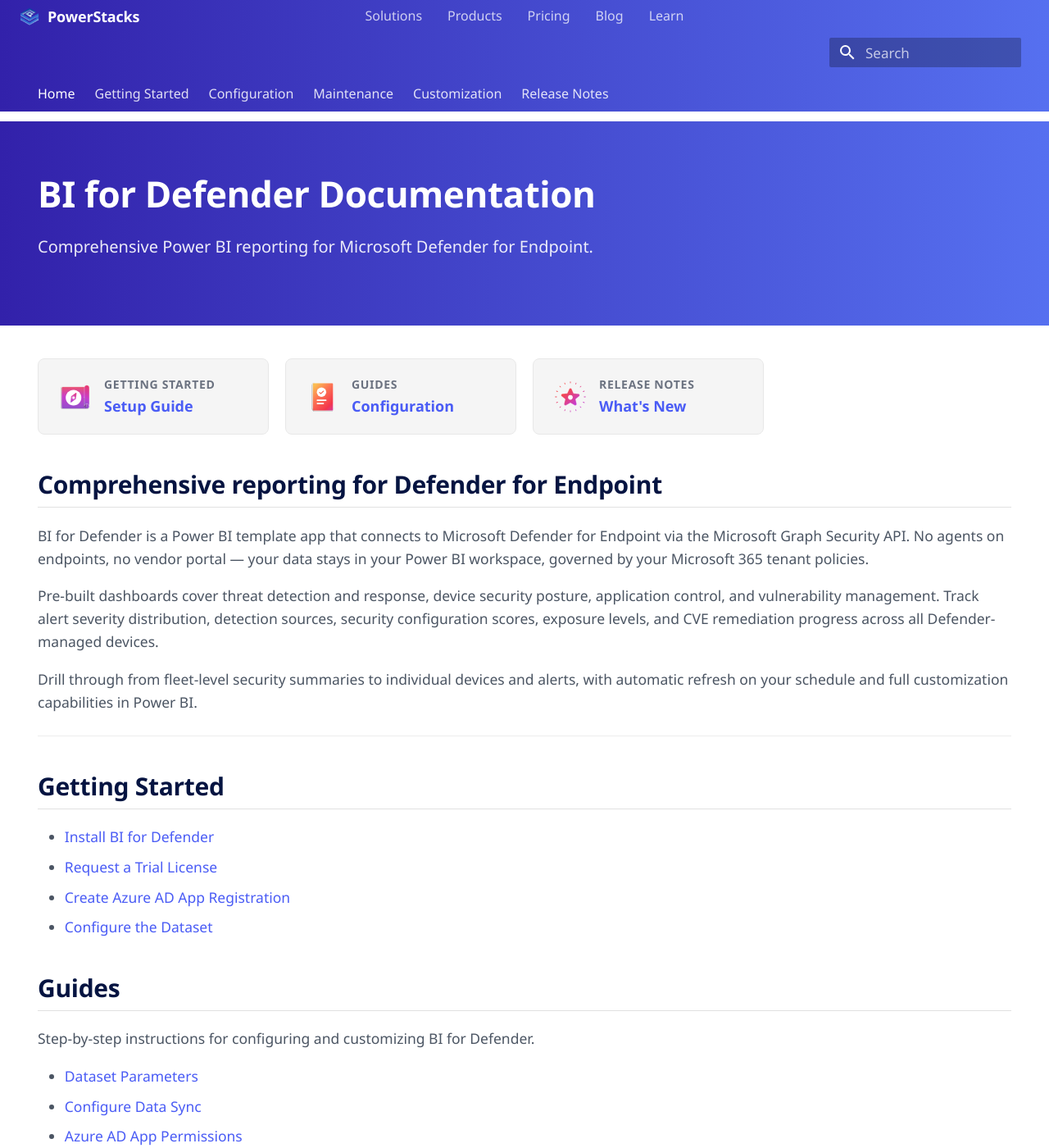
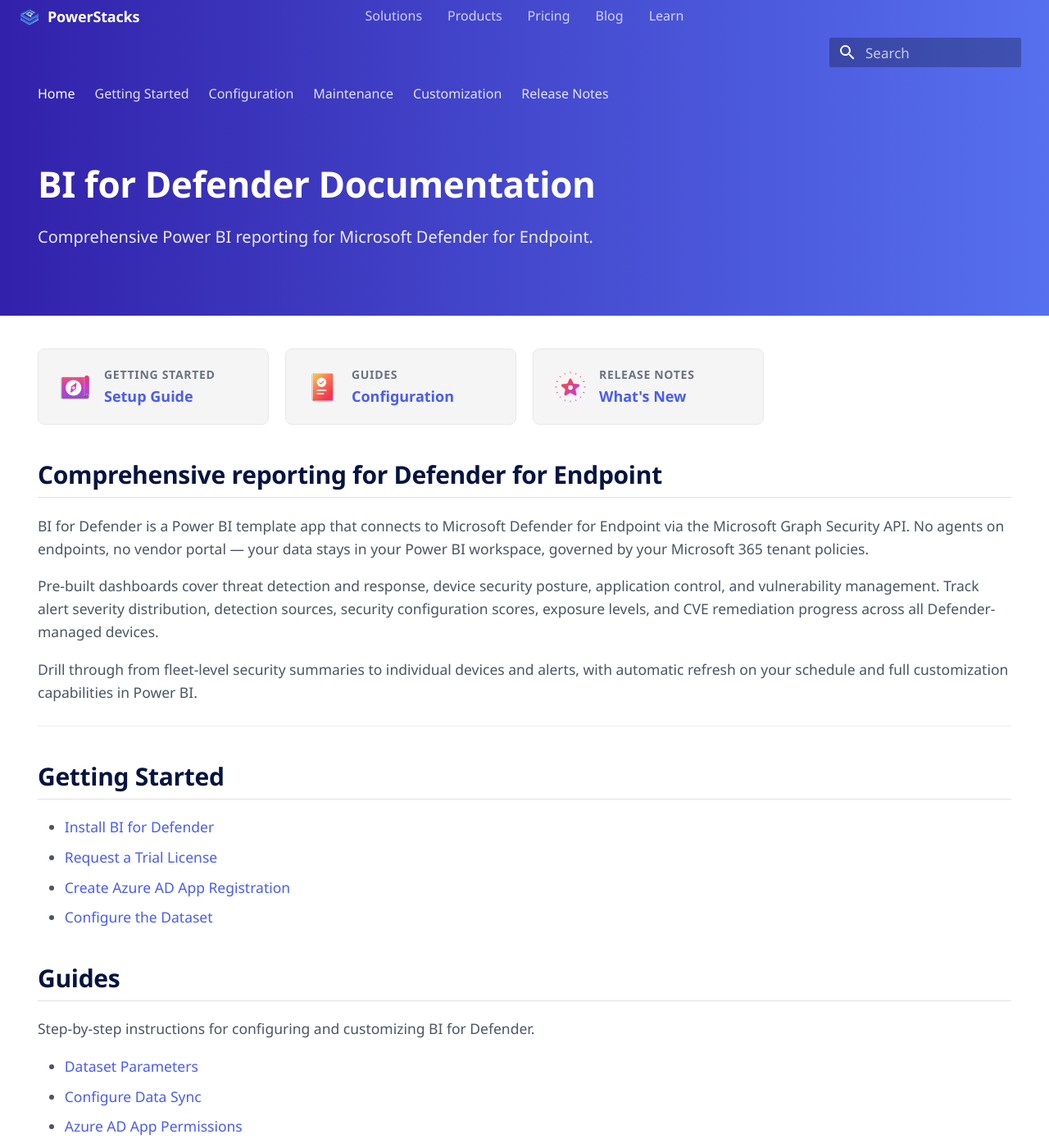
Before and after one commit to powerstacks-corp/BI-for-Defender, an MkDocs documentation site: the page built from docs/index.md, in a window 1280 px wide and 1400 px high. Shown: the whole window at 82% size. Built offline with MkDocs 1.6.1 and Material for MkDocs 9.7.7, drawn with Linux system fonts in a browser that asks for light colours; some web fonts are replaced; comment, search, counter and statistics services are not loaded.

Commit message:
Fix white gap between tabs and hero banner
Remove ::before pseudo-element spacer and zero out all padding/margin
on .md-main__inner and .md-content__inner to eliminate the persistent
gap between the tabs bar and hero banner.

Co-Authored-By: Claude Opus 4.6 <noreply@anthropic.com>

```diff
--- a/docs/stylesheets/microsoft-learn.css
+++ b/docs/stylesheets/microsoft-learn.css
@@ -336,8 +336,16 @@
 }
 
 .md-main__inner {
-  margin-top: 0;
-  padding-top: 0;
+  margin-top: 0 !important;
+  padding-top: 0 !important;
+}
+
+.md-content__inner {
+  padding-top: 0 !important;
+}
+
+.md-content__inner::before {
+  display: none !important;
 }
 
 .md-content {
@@ -683,15 +691,6 @@
 }
 
 /* ── Hero banner — PowerStacks gradient, full-width flush with tabs ── */
-.md-content__inner > .hero-banner:first-child {
-  margin-top: -0.4rem; /* cancel .md-content__inner::before spacer */
-}
-
-@media screen and (max-width: 44.984375em) {
-  .md-content__inner > .hero-banner:first-child {
-    margin-top: -1rem; /* cancel ::before + padding-top on mobile */
-  }
-}
 
 .hero-banner {
   background: linear-gradient(90deg, #3221AA 0%, #5670F0 100%);
```
